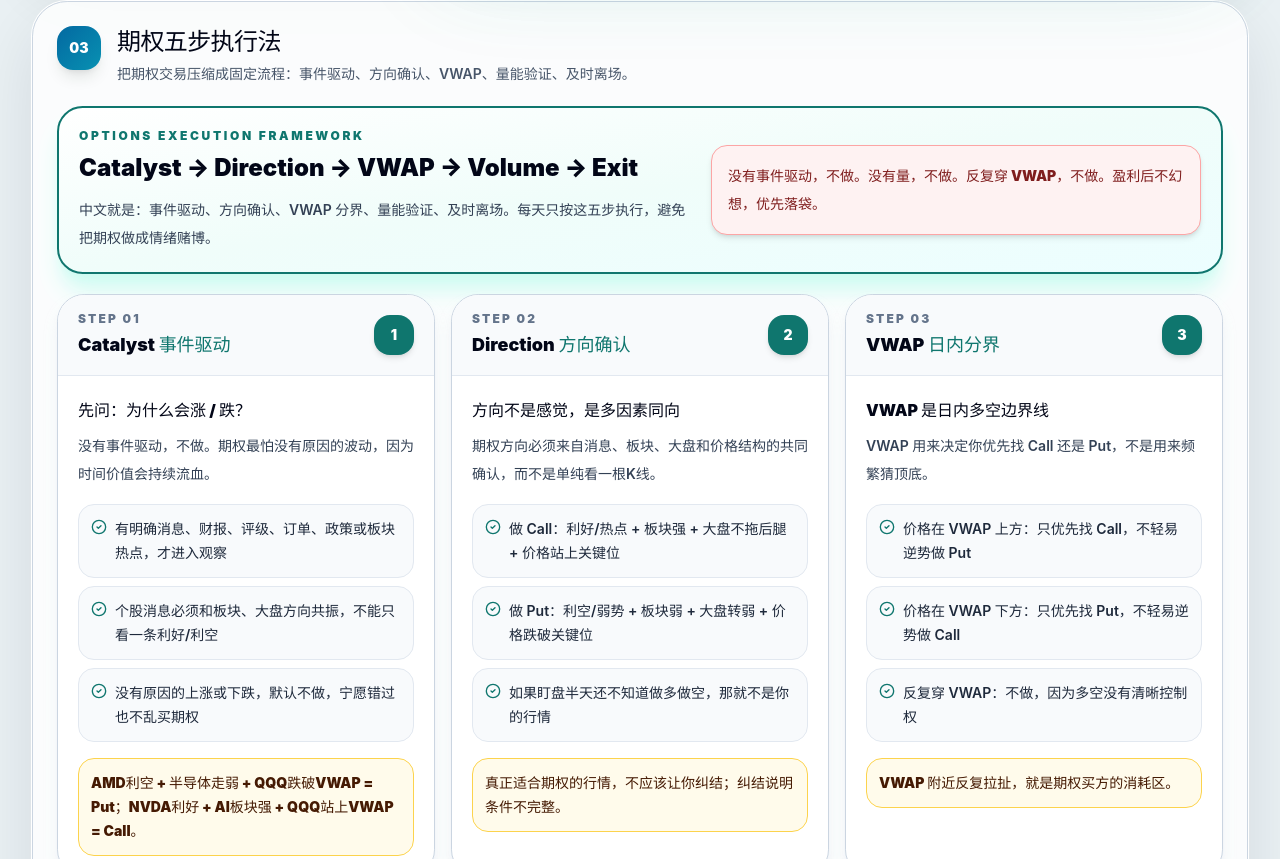
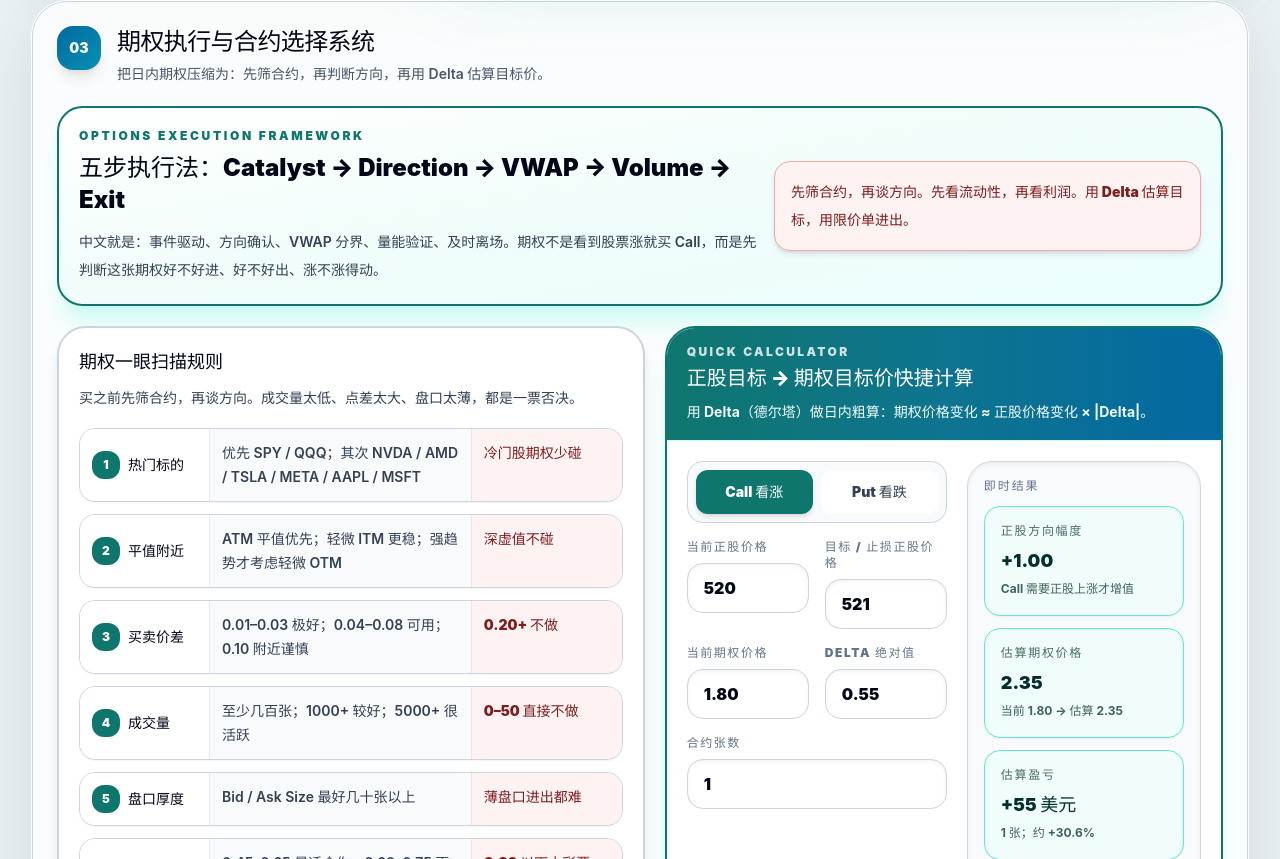
Before and after one commit to TPCapital/ModelTrade-, a React (Vite) app: page / in a window 1280 px wide. Shown: the part 2101-2960 px from the top of the page. Built offline with nearby package versions, Linux system fonts and the light colour scheme.

Commit message:
Add files via upload

```diff
--- a/src/App.jsx
+++ b/src/App.jsx
@@ -518,13 +518,184 @@ function AvoidItem({ text }) {
   );
 }
 
+function MetricCard({ label, value, tone = "slate", note }) {
+  const toneMap = {
+    teal: "border-teal-300 bg-teal-50 text-teal-950",
+    red: "border-red-300 bg-red-50 text-red-950",
+    amber: "border-amber-300 bg-amber-50 text-amber-950",
+    sky: "border-sky-300 bg-sky-50 text-sky-950",
+    violet: "border-violet-300 bg-violet-50 text-violet-950",
+    slate: "border-slate-300 bg-slate-50 text-slate-950",
+  };
+  return (
+    <div className={cn("rounded-2xl border p-4 shadow-sm", toneMap[tone] || toneMap.slate)}>
+      <div className="text-xs font-black uppercase tracking-[0.14em] opacity-70">{label}</div>
+      <div className="mt-2 text-lg font-black">{value}</div>
+      {note && <div className="mt-1 text-xs font-bold leading-5 opacity-75">{note}</div>}
+    </div>
+  );
+}
+
+function OptionPriceCalculator() {
+  const [mode, setMode] = useState("call");
+  const [currentStock, setCurrentStock] = useState("520");
+  const [targetStock, setTargetStock] = useState("521");
+  const [optionPrice, setOptionPrice] = useState("1.80");
+  const [delta, setDelta] = useState("0.55");
+  const [contracts, setContracts] = useState("1");
+
+  const current = Number(currentStock);
+  const target = Number(targetStock);
+  const option = Number(optionPrice);
+  const deltaAbs = Math.abs(Number(delta));
+  const contractCount = Math.max(1, Number(contracts) || 1);
+  const isValid = [current, target, option, deltaAbs].every((num) => Number.isFinite(num));
+  const stockMove = isValid ? (mode === "call" ? target - current : current - target) : 0;
+  const optionMove = stockMove * deltaAbs;
+  const projectedOption = Math.max(0, option + optionMove);
+  const pnlPerContract = (projectedOption - option) * 100;
+  const totalPnl = pnlPerContract * contractCount;
+  const pnlPct = option > 0 ? ((projectedOption - option) / option) * 100 : 0;
+
+  const inputClass = "w-full rounded-2xl border border-slate-300 bg-white px-4 py-3 text-base font-black text-slate-950 shadow-inner outline-none transition focus:border-teal-700 focus:ring-4 focus:ring-teal-100";
+  const labelClass = "mb-2 block text-xs font-black uppercase tracking-[0.13em] text-slate-500";
+
+  return (
+    <div className="overflow-hidden rounded-[1.9rem] border-2 border-teal-700 bg-white shadow-xl shadow-teal-100">
+      <div className="border-b border-teal-100 bg-gradient-to-r from-teal-700 via-cyan-700 to-sky-700 px-5 py-4 text-white">
+        <div className="text-xs font-black uppercase tracking-[0.2em] opacity-80">Quick Calculator</div>
+        <h3 className="mt-1 text-xl font-black">正股目标 → 期权目标价快捷计算</h3>
+        <p className="mt-2 text-sm font-bold leading-6 text-teal-50">
+          用 Delta（德尔塔）做日内粗算：期权价格变化 ≈ 正股价格变化 × |Delta|。
+        </p>
+      </div>
+
+      <div className="grid gap-5 p-5 lg:grid-cols-[1fr_0.9fr]">
+        <div>
+          <div className="mb-4 grid grid-cols-2 gap-2 rounded-2xl border border-slate-300 bg-slate-50 p-2">
+            <button
+              onClick={() => setMode("call")}
+              className={cn(
+                "rounded-xl px-4 py-3 text-sm font-black transition",
+                mode === "call" ? "bg-teal-700 text-white shadow-md" : "bg-white text-slate-700 hover:bg-teal-50"
+              )}
+            >
+              Call 看涨
+            </button>
+            <button
+              onClick={() => setMode("put")}
+              className={cn(
+                "rounded-xl px-4 py-3 text-sm font-black transition",
+                mode === "put" ? "bg-red-700 text-white shadow-md" : "bg-white text-slate-700 hover:bg-red-50"
+              )}
+            >
+              Put 看跌
+            </button>
+          </div>
+
+          <div className="grid gap-4 sm:grid-cols-2">
+            <label>
+              <span className={labelClass}>当前正股价格</span>
+              <input className={inputClass} value={currentStock} onChange={(e) => setCurrentStock(e.target.value)} inputMode="decimal" />
+            </label>
+            <label>
+              <span className={labelClass}>目标 / 止损正股价格</span>
+              <input className={inputClass} value={targetStock} onChange={(e) => setTargetStock(e.target.value)} inputMode="decimal" />
+            </label>
+            <label>
+              <span className={labelClass}>当前期权价格</span>
+              <input className={inputClass} value={optionPrice} onChange={(e) => setOptionPrice(e.target.value)} inputMode="decimal" />
+            </label>
+            <label>
+              <span className={labelClass}>Delta 绝对值</span>
+              <input className={inputClass} value={delta} onChange={(e) => setDelta(e.target.value)} inputMode="decimal" />
+            </label>
+            <label className="sm:col-span-2">
+              <span className={labelClass}>合约张数</span>
+              <input className={inputClass} value={contracts} onChange={(e) => setContracts(e.target.value)} inputMode="numeric" />
+            </label>
+          </div>
+        </div>
+
+        <div className="rounded-[1.6rem] border border-slate-300 bg-slate-50 p-4 shadow-inner">
+          <div className="mb-3 text-xs font-black uppercase tracking-[0.16em] text-slate-500">即时结果</div>
+          <div className="grid gap-3">
+            <MetricCard
+              label="正股方向幅度"
+              value={`${stockMove >= 0 ? "+" : ""}${isValid ? stockMove.toFixed(2) : "--"}`}
+              tone={stockMove >= 0 ? "teal" : "red"}
+              note={mode === "call" ? "Call 需要正股上涨才增值" : "Put 需要正股下跌才增值"}
+            />
+            <MetricCard
+              label="估算期权价格"
+              value={isValid ? projectedOption.toFixed(2) : "--"}
+              tone={projectedOption >= option ? "teal" : "red"}
+              note={`当前 ${Number.isFinite(option) ? option.toFixed(2) : "--"} → 估算 ${isValid ? projectedOption.toFixed(2) : "--"}`}
+            />
+            <MetricCard
+              label="估算盈亏"
+              value={`${totalPnl >= 0 ? "+" : ""}${isValid ? totalPnl.toFixed(0) : "--"} 美元`}
+              tone={totalPnl >= 0 ? "teal" : "red"}
+              note={`${contractCount} 张；约 ${pnlPct >= 0 ? "+" : ""}${isValid ? pnlPct.toFixed(1) : "--"}%`}
+            />
+          </div>
+
+          <div className="mt-4 rounded-2xl border border-amber-300 bg-amber-50 p-4 text-sm font-black leading-7 text-amber-950">
+            这是日内近似计算，不包含 IV（隐含波动率）、Theta（时间价值衰减）、Gamma（加速度）和买卖价差。用于挂单参考，不是精确定价。
+          </div>
+        </div>
+      </div>
+    </div>
+  );
+}
+
+function OptionScanningModule() {
+  const scanRules = [
+    ["热门标的", "优先 SPY / QQQ；其次 NVDA / AMD / TSLA / META / AAPL / MSFT", "冷门股期权少碰"],
+    ["平值附近", "ATM 平值优先；轻微 ITM 更稳；强趋势才考虑轻微 OTM", "深虚值不碰"],
+    ["买卖价差", "0.01–0.03 极好；0.04–0.08 可用；0.10 附近谨慎", "0.20+ 不做"],
+    ["成交量", "至少几百张；1000+ 较好；5000+ 很活跃", "0–50 直接不做"],
+    ["盘口厚度", "Bid / Ask Size 最好几十张以上", "薄盘口进出都难"],
+    ["Delta", "0.45–0.65 最适合你；0.60–0.75 更稳但成本高", "0.20 以下太彩票"],
+    ["下单方式", "用中间价挂限价单，5–10秒不成交再微调", "不要市价追"],
+    ["止盈止损", "+20% 开始盯盘；+30%–50% 优先落袋；-15%–25% 警惕/离场", "0DTE 更严格"],
+  ];
+
+  return (
+    <div className="mt-5 grid gap-5 lg:grid-cols-[1fr_0.95fr]">
+      <div className="rounded-[1.8rem] border-2 border-slate-300 bg-white p-5 shadow-lg">
+        <h3 className="text-lg font-black text-slate-950">期权一眼扫描规则</h3>
+        <p className="mt-2 text-sm font-bold leading-7 text-slate-700">
+          买之前先筛合约，再谈方向。成交量太低、点差太大、盘口太薄，都是一票否决。
+        </p>
+        <div className="mt-4 grid gap-3">
+          {scanRules.map(([name, standard, reject], index) => (
+            <div key={name} className="overflow-hidden rounded-2xl border border-slate-300 bg-slate-50 shadow-sm">
+              <div className="grid gap-0 md:grid-cols-[130px_1fr_150px]">
+                <div className="flex items-center gap-2 border-b border-slate-200 bg-white p-3 md:border-b-0 md:border-r">
+                  <span className="flex h-7 w-7 shrink-0 items-center justify-center rounded-xl bg-teal-700 text-xs font-black text-white">{index + 1}</span>
+                  <span className="text-sm font-black text-slate-950">{name}</span>
+                </div>
+                <div className="border-b border-slate-200 p-3 text-sm font-semibold leading-6 text-slate-700 md:border-b-0 md:border-r">{standard}</div>
+                <div className="bg-red-50 p-3 text-sm font-black leading-6 text-red-900">{reject}</div>
+              </div>
+            </div>
+          ))}
+        </div>
+      </div>
+
+      <OptionPriceCalculator />
+    </div>
+  );
+}
+
 function OptionExecutionModule() {
   return (
     <section className="mb-8 rounded-[2.2rem] border border-slate-300 bg-white/80 p-4 shadow-[0_24px_70px_rgba(15,23,42,0.10)] ring-1 ring-white md:p-6">
       <SectionHeader
         number="03"
-        title="期权五步执行法"
-        desc="把期权交易压缩成固定流程：事件驱动、方向确认、VWAP、量能验证、及时离场。"
+        title="期权执行与合约选择系统"
+        desc="把日内期权压缩为：先筛合约，再判断方向，再用 Delta 估算目标价。"
         tone="blue"
       />
 
@@ -532,18 +703,20 @@ function OptionExecutionModule() {
         <div className="flex flex-col gap-4 lg:flex-row lg:items-center lg:justify-between">
           <div>
             <div className="text-xs font-black uppercase tracking-[0.22em] text-teal-700">Options Execution Framework</div>
-            <h3 className="mt-2 text-2xl font-black text-slate-950">Catalyst → Direction → VWAP → Volume → Exit</h3>
+            <h3 className="mt-2 text-2xl font-black text-slate-950">五步执行法：Catalyst → Direction → VWAP → Volume → Exit</h3>
             <p className="mt-3 max-w-4xl text-sm font-semibold leading-7 text-slate-700">
-              中文就是：事件驱动、方向确认、VWAP 分界、量能验证、及时离场。每天只按这五步执行，避免把期权做成情绪赌博。
+              中文就是：事件驱动、方向确认、VWAP 分界、量能验证、及时离场。期权不是看到股票涨就买 Call，而是先判断这张期权好不好进、好不好出、涨不涨得动。
             </p>
           </div>
           <div className="rounded-2xl border border-red-300 bg-red-50 p-4 text-sm font-black leading-7 text-red-900 shadow-md">
-            没有事件驱动，不做。没有量，不做。反复穿 VWAP，不做。盈利后不幻想，优先落袋。
+            先筛合约，再谈方向。先看流动性，再看利润。用 Delta 估算目标，用限价单进出。
           </div>
         </div>
       </div>
 
-      <div className="grid gap-4 lg:grid-cols-3">
+      <OptionScanningModule />
+
+      <div className="mt-5 grid gap-4 lg:grid-cols-3">
         {optionExecutionSteps.map((step, index) => (
           <div key={step.key} className="overflow-hidden rounded-[1.7rem] border border-slate-300 bg-white shadow-lg shadow-slate-200/70">
             <div className="flex items-center justify-between border-b border-slate-200 bg-slate-50 px-5 py-4">
@@ -580,19 +753,19 @@ function OptionExecutionModule() {
           <div className="mt-4 grid gap-2 text-sm font-bold leading-7 text-slate-800 sm:grid-cols-2">
             <div className="rounded-2xl bg-slate-50 p-3">每天最多 1–3 单</div>
             <div className="rounded-2xl bg-slate-50 p-3">单笔只用账户 5%–10% 以内</div>
-            <div className="rounded-2xl bg-slate-50 p-3">优先平值或轻度虚值 / 价内</div>
-            <div className="rounded-2xl bg-slate-50 p-3">方向失效立刻走</div>
+            <div className="rounded-2xl bg-slate-50 p-3">优先 ATM 平值 / 轻微 ITM</div>
+            <div className="rounded-2xl bg-slate-50 p-3">Delta 0.45–0.65 优先</div>
             <div className="rounded-2xl bg-slate-50 p-3">盈利 +30%–50% 优先落袋</div>
-            <div className="rounded-2xl bg-slate-50 p-3">亏损 -20%–30% 直接警惕</div>
+            <div className="rounded-2xl bg-slate-50 p-3">亏损 -15%–25% 警惕离场</div>
           </div>
         </div>
         <div className="rounded-[1.6rem] border-2 border-red-300 bg-red-50 p-5 shadow-md shadow-red-100">
           <h3 className="text-lg font-black text-red-950">期权禁止交易提醒</h3>
           <p className="mt-3 text-sm font-bold leading-7 text-red-900">
-            期权最怕的不是看错，而是正股不动。所以没有量，宁愿不做；没有方向，宁愿不做；只是想证明自己，更不能做。
+            成交量太低，不买。点差太大，不买。盘口太薄，不买。正股围绕 VWAP 来回穿，不买。只是想证明自己，更不能买。
           </p>
           <div className="mt-4 rounded-2xl border border-red-300 bg-white p-4 text-base font-black leading-8 text-slate-950">
-            更重要的是：期权要成为你的研究型交易工具，不是情绪发泄工具。
+            股票涨，不代表期权好买；期权要买“会动、有人接、点差小”的那张。
           </div>
         </div>
       </div>
```
